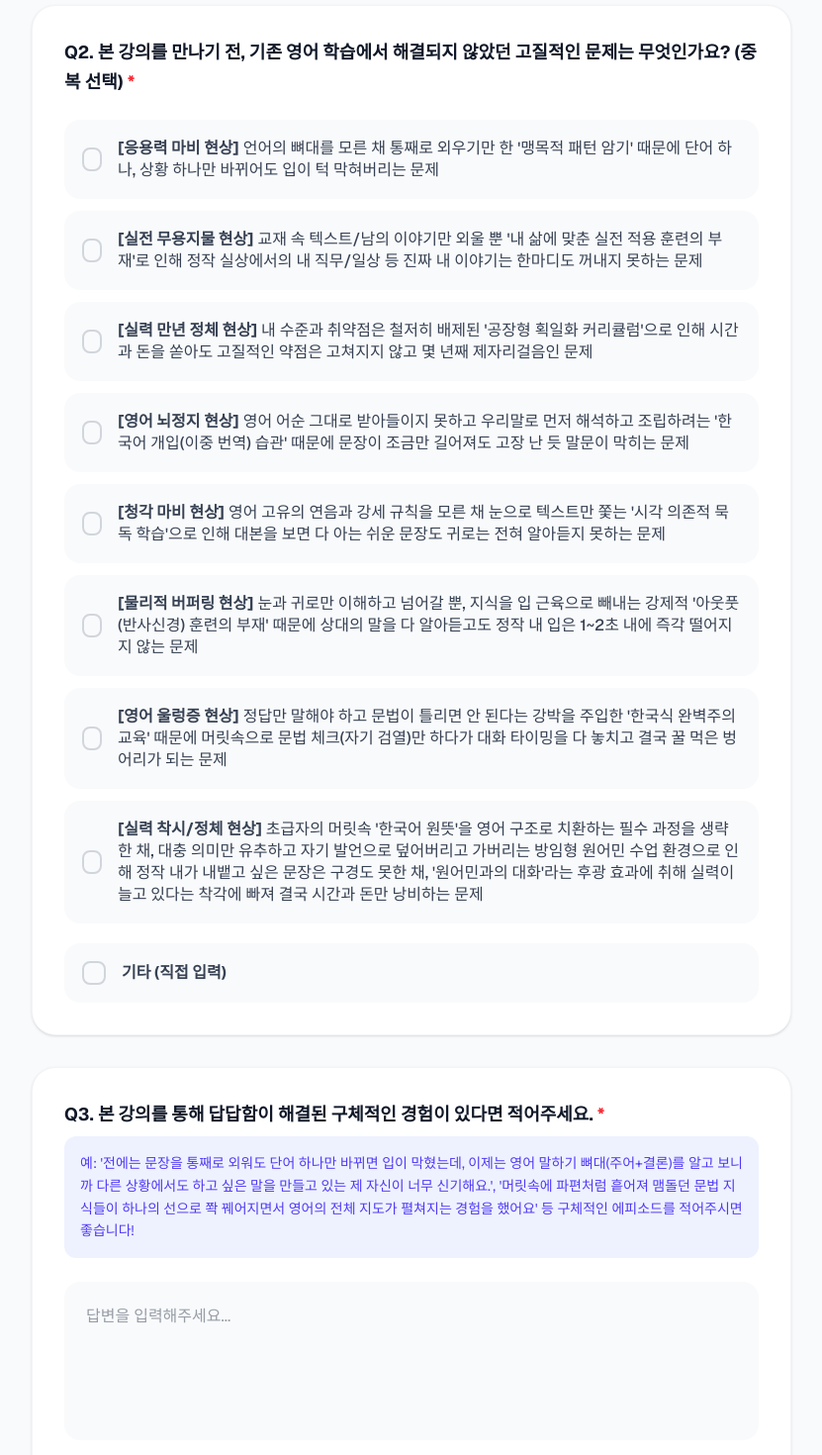
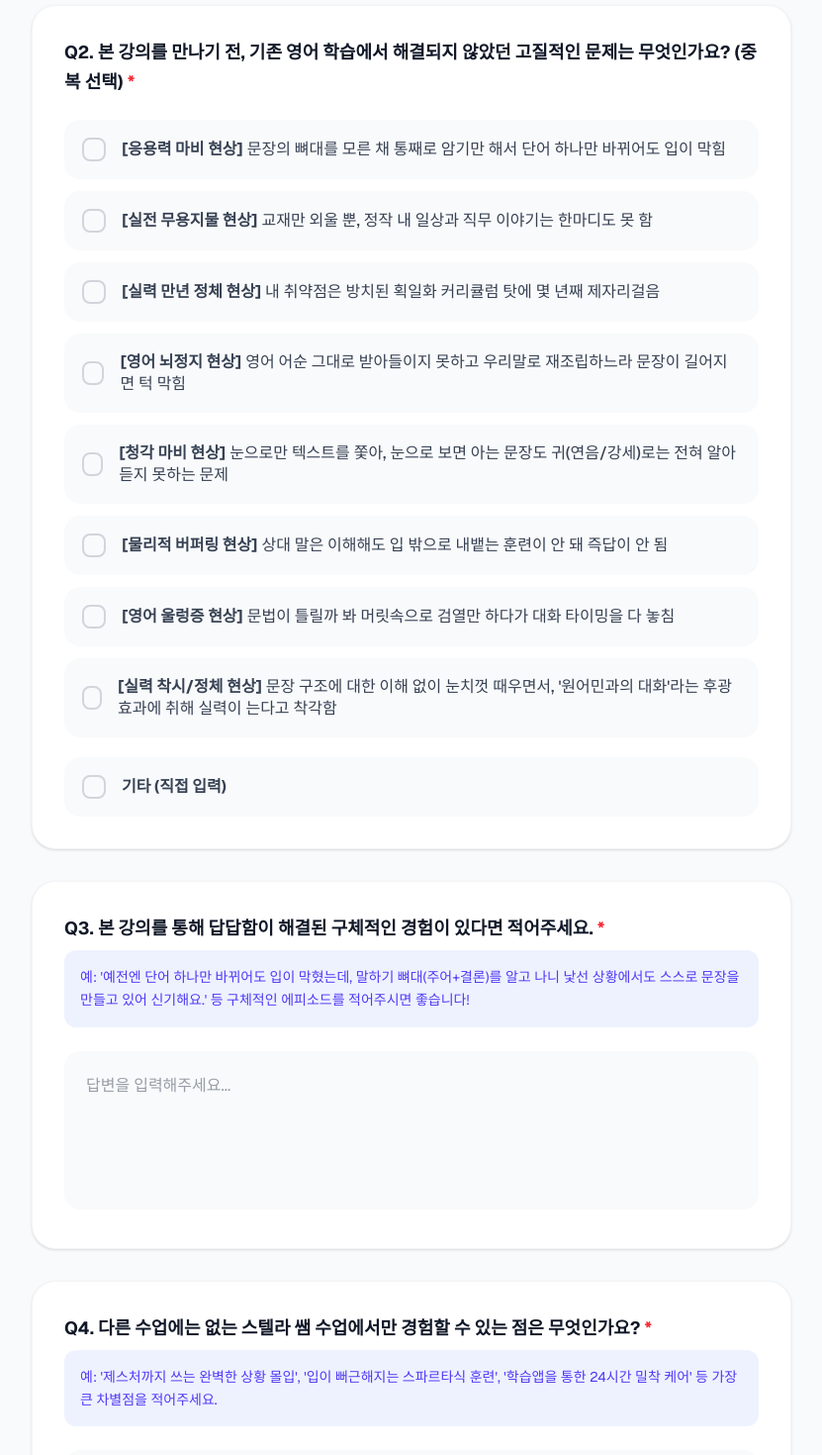
Before and after one commit to HumanClassic/stella-voc-form, a Next.js app: page / in a window 1280 px wide. Shown: the part 800-2270 px from the top of the page at 99% size, without its empty margins (224-1055 px from the left). Built offline with nearby package versions, Linux system fonts and the light colour scheme.

Commit message:
refactor: [Survey] Optimize PREVIOUS_LEARNING_OPTIONS text for concise readability

```diff
--- a/src/constants/survey.ts
+++ b/src/constants/survey.ts
@@ -4,14 +4,14 @@
  */
 
 export const PREVIOUS_LEARNING_OPTIONS = [
-  "[응용력 마비 현상] 언어의 뼈대를 모른 채 통째로 외우기만 한 '맹목적 패턴 암기' 때문에 단어 하나, 상황 하나만 바뀌어도 입이 턱 막혀버리는 문제",
-  "[실전 무용지물 현상] 교재 속 텍스트/남의 이야기만 외울 뿐 '내 삶에 맞춘 실전 적용 훈련의 부재'로 인해 정작 실상에서의 내 직무/일상 등 진짜 내 이야기는 한마디도 꺼내지 못하는 문제",
-  "[실력 만년 정체 현상] 내 수준과 취약점은 철저히 배제된 '공장형 획일화 커리큘럼'으로 인해 시간과 돈을 쏟아도 고질적인 약점은 고쳐지지 않고 몇 년째 제자리걸음인 문제",
-  "[영어 뇌정지 현상] 영어 어순 그대로 받아들이지 못하고 우리말로 먼저 해석하고 조립하려는 '한국어 개입(이중 번역) 습관' 때문에 문장이 조금만 길어져도 고장 난 듯 말문이 막히는 문제",
-  "[청각 마비 현상] 영어 고유의 연음과 강세 규칙을 모른 채 눈으로 텍스트만 쫓는 '시각 의존적 묵독 학습'으로 인해 대본을 보면 다 아는 쉬운 문장도 귀로는 전혀 알아듣지 못하는 문제",
-  "[물리적 버퍼링 현상] 눈과 귀로만 이해하고 넘어갈 뿐, 지식을 입 근육으로 빼내는 강제적 '아웃풋(반사신경) 훈련의 부재' 때문에 상대의 말을 다 알아듣고도 정작 내 입은 1~2초 내에 즉각 떨어지지 않는 문제",
-  "[영어 울렁증 현상] 정답만 말해야 하고 문법이 틀리면 안 된다는 강박을 주입한 '한국식 완벽주의 교육' 때문에 머릿속으로 문법 체크(자기 검열)만 하다가 대화 타이밍을 다 놓치고 결국 꿀 먹은 벙어리가 되는 문제",
-  "[실력 착시/정체 현상] 초급자의 머릿속 '한국어 원뜻'을 영어 구조로 치환하는 필수 과정을 생략한 채, 대충 의미만 유추하고 자기 발언으로 덮어버리고 가버리는 방임형 원어민 수업 환경으로 인해 정작 내가 내뱉고 싶은 문장은 구경도 못한 채, '원어민과의 대화'라는 후광 효과에 취해 실력이 늘고 있다는 착각에 빠져 결국 시간과 돈만 낭비하는 문제",
+  "[응용력 마비 현상] 문장의 뼈대를 모른 채 통째로 암기만 해서 단어 하나만 바뀌어도 입이 막힘",
+  "[실전 무용지물 현상] 교재만 외울 뿐, 정작 내 일상과 직무 이야기는 한마디도 못 함",
+  "[실력 만년 정체 현상] 내 취약점은 방치된 획일화 커리큘럼 탓에 몇 년째 제자리걸음",
+  "[영어 뇌정지 현상] 영어 어순 그대로 받아들이지 못하고 우리말로 재조립하느라 문장이 길어지면 턱 막힘",
+  "[청각 마비 현상] 눈으로만 텍스트를 쫓아, 눈으로 보면 아는 문장도 귀(연음/강세)로는 전혀 알아듣지 못하는 문제",
+  "[물리적 버퍼링 현상] 상대 말은 이해해도 입 밖으로 내뱉는 훈련이 안 돼 즉답이 안 됨",
+  "[영어 울렁증 현상] 문법이 틀릴까 봐 머릿속으로 검열만 하다가 대화 타이밍을 다 놓침",
+  "[실력 착시/정체 현상] 문장 구조에 대한 이해 없이 눈치껏 때우면서, '원어민과의 대화'라는 후광 효과에 취해 실력이 는다고 착각함",
 ];
 
 export const LEARNING_PURPOSE_OPTIONS = [
@@ -86,21 +86,21 @@ export const QUESTIONS: readonly Question[] = [
     id: "ahaMomentExperience",
     question: "Q3. 본 강의를 통해 답답함이 해결된 구체적인 경험이 있다면 적어주세요.",
     type: "textarea",
-    description: "예: '전에는 문장을 통째로 외워도 단어 하나만 바뀌면 입이 막혔는데, 이제는 영어 말하기 뼈대(주어+결론)를 알고 보니까 다른 상황에서도 하고 싶은 말을 만들고 있는 제 자신이 너무 신기해요.',  '머릿속에 파편처럼 흩어져 맴돌던 문법 지식들이 하나의 선으로 쫙 꿰어지면서 영어의 전체 지도가 펼쳐지는 경험을 했어요' 등 구체적인 에피소드를 적어주시면 좋습니다!",
+    description: "예: '예전엔 단어 하나만 바뀌어도 입이 막혔는데, 말하기 뼈대(주어+결론)를 알고 나니 낯선 상황에서도 스스로 문장을 만들고 있어 신기해요.' 등 구체적인 에피소드를 적어주시면 좋습니다!",
     required: true,
   },
   {
     id: "stellaUniquePoint",
     question: "Q4. 다른 수업에는 없는 스텔라 쌤 수업에서만 경험할 수 있는 점은 무엇인가요?",
     type: "textarea",
-    description: "예: '감정과 제스처까지 써가며 상황에 완벽히 몰입하게 하는 수업',  '입 근육이 뻐근해질 때까지 뱉어내는 강도 높은 아웃풋 훈련',  '쌤 전용 학습 앱 덕분에 24시간 스피킹 밀착 과외를 받는 듯한 기분' 등 가장 큰 차별점을 적어주세요.",
+    description: "예: '제스처까지 쓰는 완벽한 상황 몰입', '입이 뻐근해지는 스파르타식 훈련', '학습앱을 통한 24시간 밀착 케어' 등 가장 큰 차별점을 적어주세요.",
     required: true,
   },
   {
     id: "skillImprovementProof",
     question: "Q5. 수업 수강 전과 후 본인의 영어 실력에 나타난 가장 명확한 변화는 무엇인가요?",
     type: "textarea",
-    description: "예: '영어식 어순대로 생각하고 내뱉는 훈련 덕분에 긴 문장도 덩어리째 이해돼요',  '강세와 연음(리듬) 규칙을 배우고 나니 영어가 귀에 확 꽂혀요' 등 체험하는 가장 큰 변화를 적어주세요.",
+    description: "예: '긴 문장이 덩어리째 읽히는 경험', '리듬을 알고 난 뒤 확 뚫린 귀' 등 수강 후 가장 크게 체감한 변화를 적어주세요.",
     required: true,
   },
   {
```
